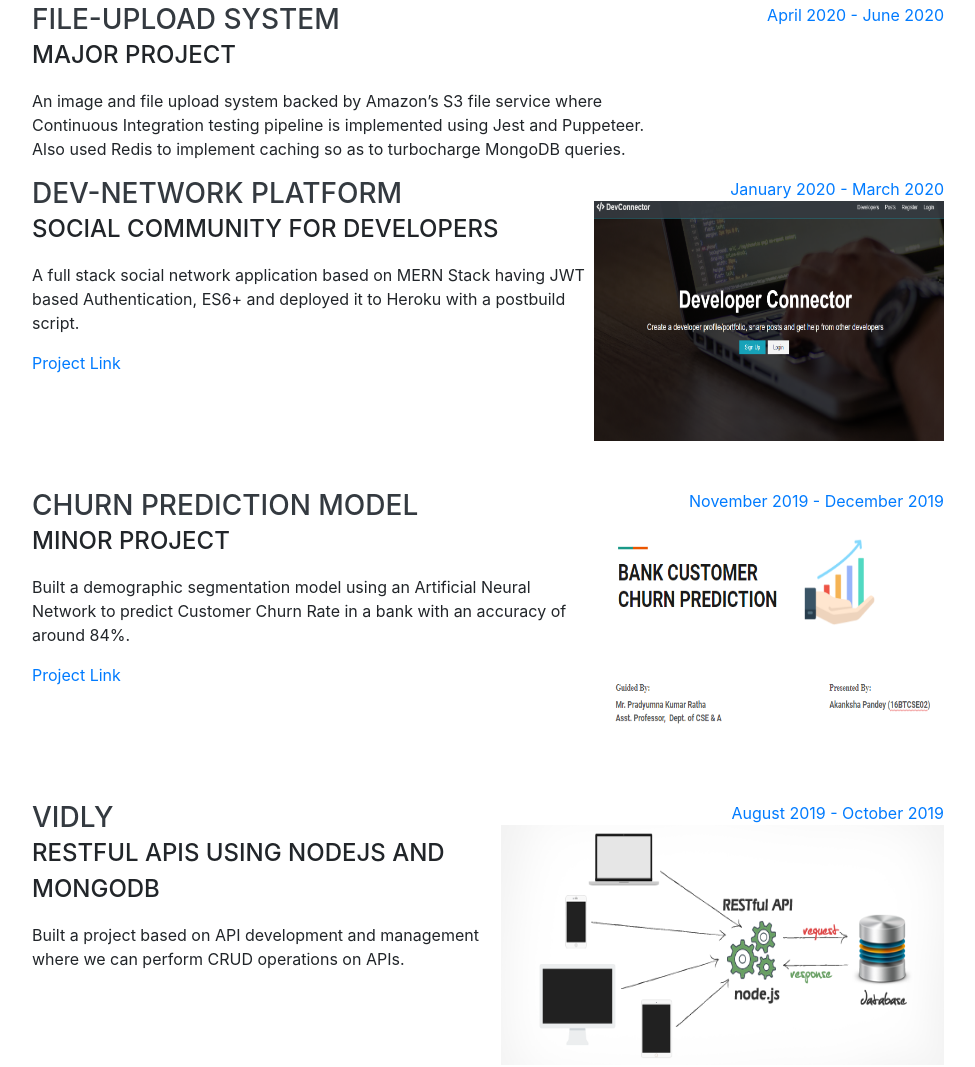
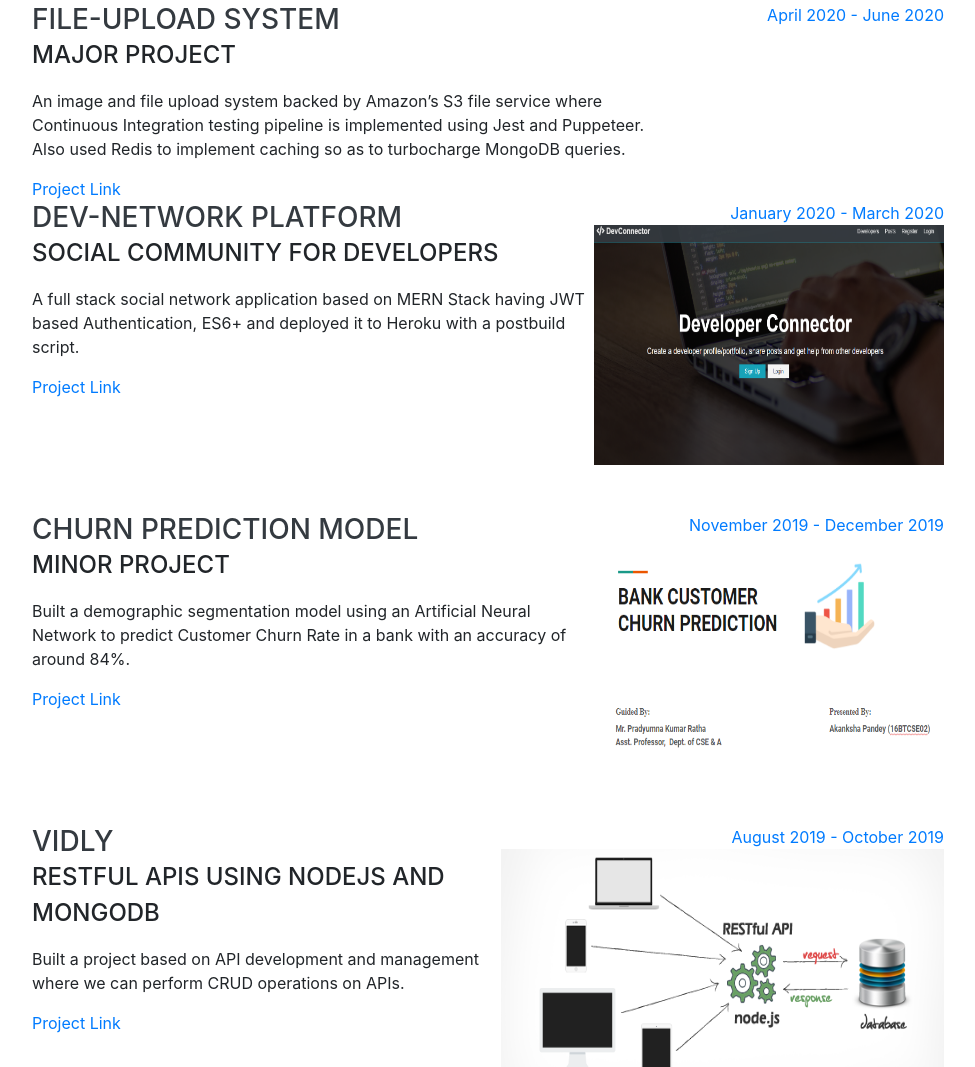
Before and after one commit to Akanksha-P97/akanksha-p97.github.io, a website with bundled scripts: page index.html in a window 1280 px wide. Shown: the part 1733-2800 px from the top of the page, without its empty margins (288-1263 px from the left). Built offline with nearby package versions, Linux system fonts and the light colour scheme; a web font is replaced by a local one.

Commit message:
Projects link added

```diff
--- a/index.html
+++ b/index.html
@@ -76,7 +76,7 @@
         <h1 style="font-size: 5em;" class="d-none d-lg-block">Akanksha
           <span class="text-primary">Pandey</span>
         </h1>
-        <div class="subheading mb-5">Backend Web Developer | DevOps | Actively looking for Opportunities | 2020 Graduate
+        <div class="subheading mb-5">Backend Web Developer | MERN Stack | Devops | 2020 Graduate
 
         </div>
         <p style="font-size: 1.5em;" class="text-primary">Hi, thanks for checking out my profile!</p>
@@ -172,9 +172,11 @@
             <p> An image and file upload system backed by Amazon’s S3 file service where Continuous Integration
               testing pipeline is implemented using Jest and Puppeteer. Also used Redis to implement caching so as to
               turbocharge MongoDB queries.
+            </p>
+              <a href="https://github.com/Akanksha-P97" target="_blank">Project Link</a>
 
 
-            </p>
+
           </div>
           <div class="resume-date text-md-right">
             <span class="text-primary">  April 2020 - June 2020
@@ -192,7 +194,7 @@
             <p>A full stack social network application based on MERN Stack having JWT based Authentication, ES6+ and deployed it to Heroku with a
               postbuild script.
             </p>
-            <a href="https://github.com/Akanksha-P97/Churn-Prediction-Model" target="_blank">Project Link</a>
+            <a href="https://github.com/Akanksha-P97" target="_blank">Project Link</a>
           </div>
           <div class="resume-date text-md-right">
             <span class="text-primary">  January 2020 - March 2020
@@ -226,6 +228,7 @@
             <div class="subheading mb-3">RESTful APIs using NodeJS and MongoDB</div>
             <p>Built a project based on API development and management where we can perform CRUD operations on APIs.
             </p>
+            <a href="https://github.com/Akanksha-P97/vidly" target="_blank">Project Link</a>
           </div>
           <div class="resume-date text-md-right">
             <span class="text-primary">  August 2019 - October 2019
```
